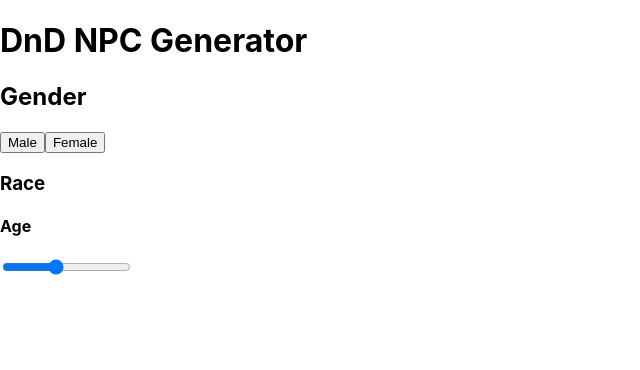
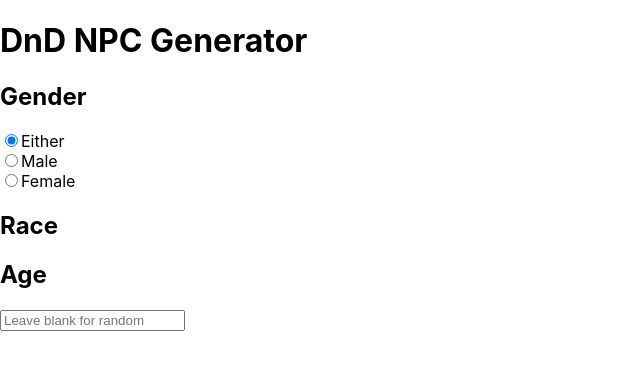
Before and after one commit to Sivlar/DnD-NPC-Generator, a React (Create React App) app: page / in a window 1280 px wide. Shown: the top 370 px of the page, without its empty margins (0-640 px from the left). Built offline with nearby package versions, Linux system fonts and the light colour scheme.

Commit message:
Clean up Age and Gender controls

```diff
--- a/src/App.js
+++ b/src/App.js
@@ -1,21 +1,20 @@
 import { useState } from 'react';
+import GenderSelector from './components/GenderSelector';
+import AgeSelector from './components/AgeSelector';
+
 function App() {
-  const [state, setstate ] = useState(false)
+  const [state, setstate] = useState(false)
+
   return (
-
-<div>
-
-     <div className= 'title'><h1>DnD NPC Generator</h1> </div>
-     <div className= 'card'> <h2> Gender </h2>
-      <button className= 'btn'> Male </button>
-      <button className= 'btn'> Female </button>
-    <h3> Race </h3>
-    <h4> Age </h4>
-    <div class= 'slidecontainer'><input type= 'range' min= '16' max= '100'
-    value= '50' class ='slider' id= 'Age'></input></div>
-
+    <div>
+      <div className='title'>
+        <h1>DnD NPC Generator</h1>
+      </div>
+      <GenderSelector />
+      <h2>Race</h2>
+      <AgeSelector />
     </div>
-   </div>
   );
 }
+
 export default App;
--- /dev/null
+++ b/src/components/AgeSelector.js
@@ -0,0 +1,10 @@
+function AgeSelector() {
+  return (
+    <>
+      <h2>Age</h2>
+      <input type="number" placeholder="Leave blank for random"></input>
+    </>
+  );
+}
+
+export default AgeSelector;
--- /dev/null
+++ b/src/components/GenderSelector.js
@@ -0,0 +1,44 @@
+import { useState } from 'react';
+
+function GenderSelector() {
+  const [gender, setGender] = useState("Either");
+
+  return (
+    <>
+      {/* <hr /> */}
+
+      <div className="card"><h2>Gender</h2></div>
+      <div>
+        <input type="radio" id="either" name="gender" value="Either" checked></input>
+        <label htmlFor="either">Either</label>
+      </div>
+      <div>
+        <input type="radio" id="male" name="gender" value="Male"></input>
+        <label htmlFor="male">Male</label>
+      </div>
+      <div>
+        <input type="radio" id="female" name="gender" value="Female"></input>
+        <label htmlFor="female">Female</label>
+      </div>
+
+      {/* <br /><hr />
+
+      <form>
+        <h2>Gender</h2>
+        <div>
+          <input type="radio" name="gender" /> Either
+        </div>
+        <div>
+          <input type="radio" name="gender" /> Male
+        </div>
+        <div>
+          <input type="radio" name="gender" /> Female
+        </div>
+      </form>
+
+      <br /><hr /> */}
+    </>
+  );
+}
+
+export default GenderSelector;
```
